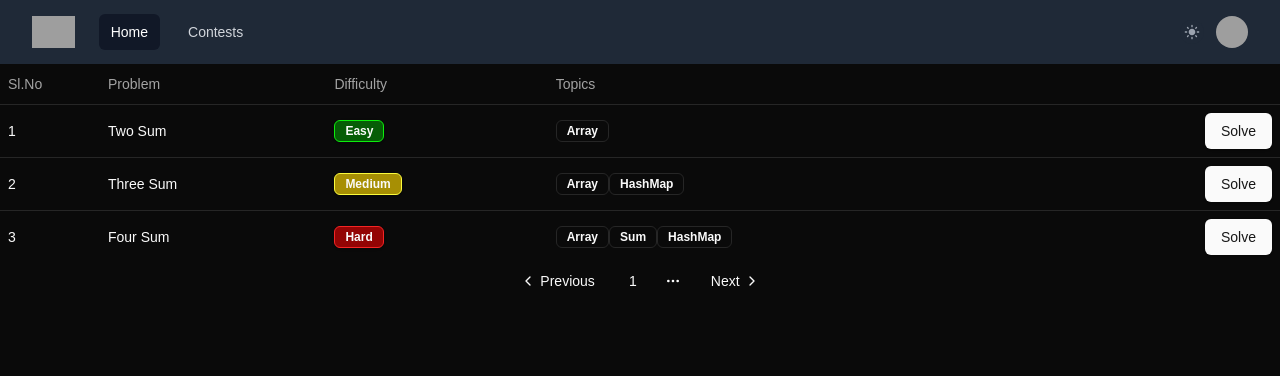
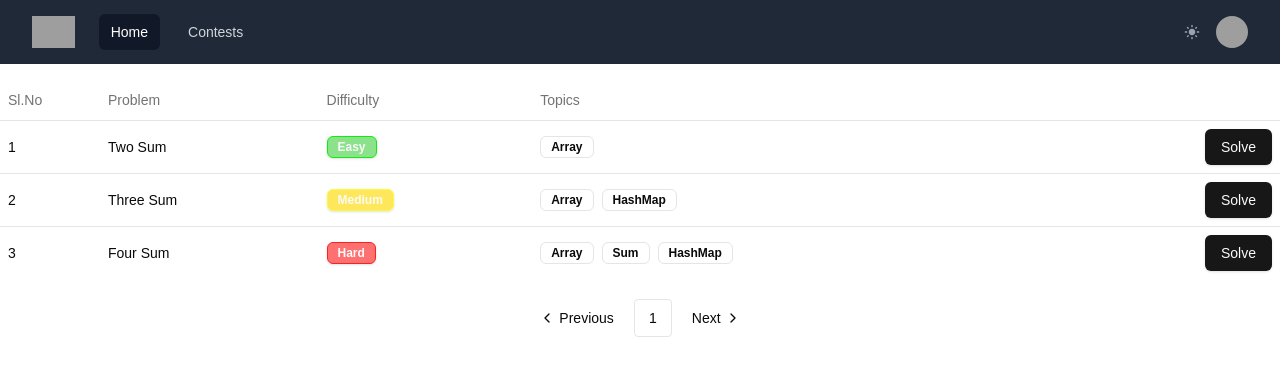
Before and after one commit to BinaySaahu/Code-Mastr, a Next.js app: page / in a window 1280 px wide. Shown: the top 376 px of the page. Built offline with nearby package versions, Linux system fonts and the light colour scheme; grey boxes are pictures that could not be loaded.

Commit message:
Added the problem page

```diff
--- a/package.json
+++ b/package.json
@@ -11,11 +11,13 @@
   "dependencies": {
     "@headlessui/react": "^2.2.0",
     "@heroicons/react": "^2.2.0",
+    "@monaco-editor/react": "^4.7.0-rc.0",
     "@radix-ui/react-alert-dialog": "^1.1.6",
     "@radix-ui/react-slot": "^1.1.2",
     "class-variance-authority": "^0.7.1",
     "clsx": "^2.1.1",
     "lucide-react": "^0.475.0",
+    "monaco-editor": "^0.52.2",
     "next": "15.1.7",
     "react": "^19.0.0",
     "react-dom": "^19.0.0",
--- a/src/app/layout.js
+++ b/src/app/layout.js
@@ -1,5 +1,6 @@
 import { Geist, Geist_Mono } from "next/font/google";
 import "./globals.css";
+import NavBar from "@/custom-components/NavBar";
 
 const geistSans = Geist({
   variable: "--font-geist-sans",
@@ -20,8 +21,9 @@ export default function RootLayout({ children }) {
   return (
     <html lang="en">
       <body
-        className={`dark ${geistSans.variable} ${geistMono.variable} antialiased`}
+        className={`${geistSans.variable} ${geistMono.variable} antialiased`}
       >
+        <NavBar/>
         {children}
       </body>
     </html>
--- a/src/app/page.js
+++ b/src/app/page.js
@@ -3,8 +3,8 @@ import ProblemList from "@/custom-components/ProblemList";
 
 export default function Home() {
   return (
-    <div className="w-full">
-      <NavBar/>
+    <div className="w-full pt-20">
+
       <ProblemList/>
     </div>
   );
--- /dev/null
+++ b/src/app/problem/[id]/page.jsx
@@ -0,0 +1,66 @@
+import CodeEditor from '@/custom-components/CodeEditor'
+import React from 'react'
+
+const page = ({params}) => {
+  const testCases = [
+    {
+      input: '2 3',
+      output: '5'
+    },
+    {
+      input: '5 1',
+      output: '6'
+    },
+    {
+      input: '4 3',
+      output: '7'
+    },
+  ]
+  const contraints = [
+    '1 <= A <= 1000','1 <= B <= 1000'
+  ]
+  return (
+    <div className='w-full px-5 h-screen flex'>
+      {/* problem statement */}
+      <div className='w-1/2 h-screen overflow-scroll py-5 pt-20 px-2'>
+        <h2 className='font-bold text-3xl'>Two sum</h2>
+        <p className='mt-3'>Lorem ipsum dolor sit amet consectetur adipisicing elit. Vero, quae hic. Porro vel labore perferendis. Totam nihil aspernatur eius quasi.</p>
+        <div className='py-5 flex flex-col gap-5'>
+          <h3 className='font-bold text-2xl'>Testcases</h3>
+          {
+            testCases.map((testCase, index) => (
+              <div key={index} className=''>
+                <p className='font-bold text-lg'>Input</p>
+                <div className='w-full p-5 rounded-xl bg-gray-800 flex items-center text-white'>
+                  {testCase.input}
+                </div>
+                <p className='font-bold text-lg mt-3'>Output</p>
+                <div className='w-full p-5 rounded-xl bg-gray-800 flex items-center text-white'>
+                  {testCase.output}
+                </div>
+              </div>
+            ))
+          }
+        </div>
+        <div className='mt-5'>
+          <p className='font-bold text-2xl'>Contraints</p>
+          <ol className=' list-disc'>
+            {
+              contraints.map((constraint, index) => (
+                <li key={index}>{constraint}</li>
+              ))
+            }
+
+          </ol>
+        </div>
+
+      </div>
+      {/* code editor */}
+      <div className='w-1/2 h-screen overflow-scroll py-5 pt-20'>
+            <CodeEditor/>
+      </div>
+    </div>
+  )
+}
+
+export default page
--- /dev/null
+++ b/src/custom-components/CodeEditor.jsx
@@ -0,0 +1,16 @@
+"use client"
+import React from 'react'
+import Editor, { DiffEditor, useMonaco, loader } from '@monaco-editor/react';
+const CodeEditor = () => {
+    // const monaco = Editor.arguments.
+    // const monaco = useMonaco()
+
+    // console.log("Language->",monaco?.editor?.getModel().getLanguageIdentifier().language)
+  return (
+    <div>
+      <Editor height="70vh" defaultLanguage="javascript" language='C++' defaultValue="#include<bits/stdc++.h> \n int main(){\n //Your code goes here\n}" />;
+    </div>
+  )
+}
+
+export default CodeEditor
--- a/src/custom-components/NavBar.jsx
+++ b/src/custom-components/NavBar.jsx
@@ -17,7 +17,7 @@ function classNames(...classes) {
 
 export default function NavBar() {
   return (
-    <Disclosure as="nav" className="bg-gray-800">
+    <Disclosure as="nav" className="bg-gray-800 fixed top-0 left-0 w-full">
       <div className="mx-auto max-w-7xl px-2 sm:px-6 lg:px-8">
         <div className="relative flex h-16 items-center justify-between">
           <div className="absolute inset-y-0 left-0 flex items-center sm:hidden">
--- a/src/custom-components/ProblemList.jsx
+++ b/src/custom-components/ProblemList.jsx
@@ -19,25 +19,30 @@ import {
   PaginationNext,
   PaginationPrevious,
 } from "@/components/ui/pagination";
+import Link from "next/link";
 
 const ProblemList = () => {
   const problemList = [
     {
       problemName: "Two Sum",
       difficulty: "Easy",
+      id: 1,
       topic: ["Array"],
     },
     {
       problemName: "Three Sum",
       difficulty: "Medium",
+      id: 2,
       topic: ["Array", "HashMap"],
     },
     {
       problemName: "Four Sum",
       difficulty: "Hard",
+      id: 3,
       topic: ["Array", "Sum", "HashMap"],
     },
   ];
+  let pages = Math.ceil(problemList.length / 10);
   return (
     <div>
       <Table>
@@ -63,37 +68,43 @@ const ProblemList = () => {
                   </Badge>
                 </TableCell>
                 <TableCell>
+                  <div className="flex items-center flex-wrap gap-2">
                     {problem.topic.map((t, idx) => {
-                    return (
-                      <Badge variant="outline">{t}</Badge>
-                    );
+                      return <Badge variant="outline">{t}</Badge>;
                     })}
+                  </div>
                 </TableCell>
                 <TableCell className="text-right">
+                  <Link href={`/problem/${problem.id}`}>
                     <Button>Solve</Button>
+                  </Link>
                 </TableCell>
               </TableRow>
             );
           })}
         </TableBody>
       </Table>
+
+      <div className="mt-5">
         <Pagination>
           <PaginationContent>
             <PaginationItem>
               <PaginationPrevious href="#" />
             </PaginationItem>
-          <PaginationItem>
-            <PaginationLink href="#">1</PaginationLink>
+            {[...Array(pages)].map((element, idx) => {
+              return (
+                <PaginationItem className="border rounded">
+                  <PaginationLink href="#">{idx + 1}</PaginationLink>
                 </PaginationItem>
-          <PaginationItem>
-            <PaginationEllipsis />
-          </PaginationItem>
+              )
+            })}
             <PaginationItem>
               <PaginationNext href="#" />
             </PaginationItem>
           </PaginationContent>
         </Pagination>
       </div>
+    </div>
   );
 };
 
```
Also changed, not shown: 1 other file (tests, documents, lock files or other folders). Lines whose indentation alone changed are shown as unchanged.
